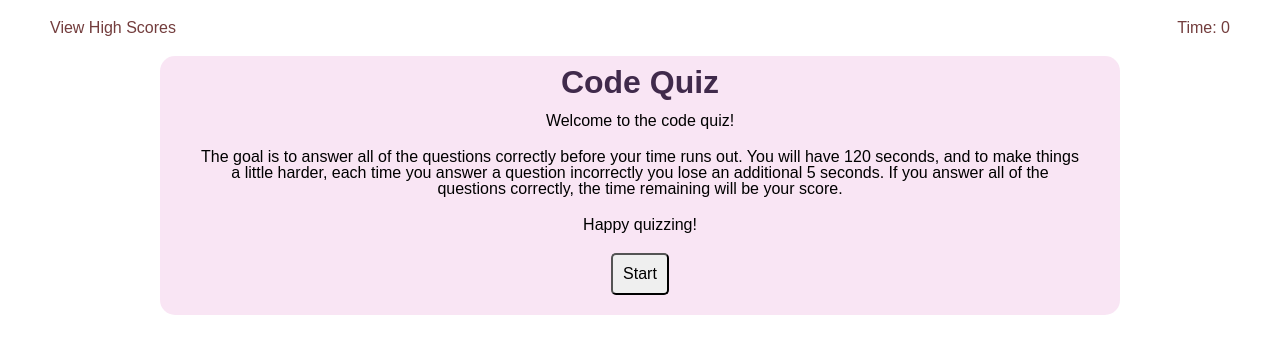
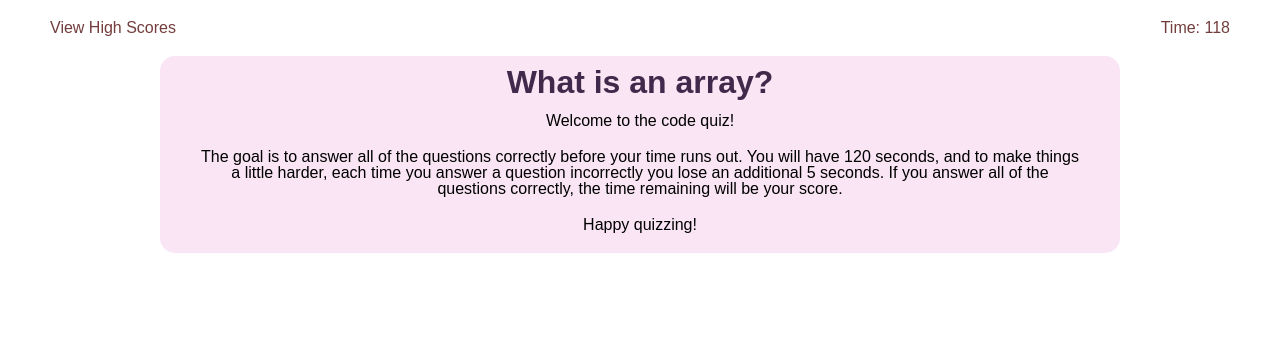
Before and after one commit to ericaleesnyder/code-quiz, a plain HTML site: page index.html in a window 1280 px wide. Both pictures are taken after a click on the button "Start". Drawn offline with Linux system fonts and the light colour scheme.

Commit message:
add JS to start button, initial question display

```diff
--- a/assets/js/script.js
+++ b/assets/js/script.js
@@ -43,3 +43,50 @@
 // THEN the game is over
 // WHEN the game is over
 // THEN I can save my initials and my score
+
+var startButton = document.querySelector(".start-button");
+var timerEl = document.querySelector(".timer-count");
+var highScores = document.querySelector(".high-scores")
+
+var question = document.querySelector("#question")
+// var newQuestion = document.createElement("h2");
+
+var timer;
+var timerCount;
+
+var questionList = [
+    "What is an array?",
+    "What is the purpose of a function?",
+    "What are the 5 primitive data types?",
+]
+
+
+function countDown () {
+    timerCount = 120;
+    timerEl.textContent = "Time: " + timerCount;
+
+    timer = setInterval(function() {
+        if (timerCount <= 0) {
+            clearInterval(timer);
+        } else {
+            timerCount--;
+            timerEl.textContent = "Time: " + timerCount;
+        }
+    }, 1000);
+};
+
+function newQuestion () {
+    question.textContent = "this is my new question text"
+};
+
+// highScores.addEventListeener("click", function (){
+
+// });
+
+startButton.addEventListener("click", function () {
+    startButton.style.display="none";
+    // newQuestion();
+    question.textContent=questionList[0];
+    question.setAttribute("text-align", "left");
+    countDown();
+});
--- a/assets/style/style.css
+++ b/assets/style/style.css
@@ -14,7 +14,7 @@ a:hover {
     font-weight:bold;
 }
 
-button {
+.start-button {
     border-radius: 5px;
     margin: 10px;
 }
--- a/index.html
+++ b/index.html
@@ -12,9 +12,9 @@
     <!--display oh header will be flex so we can have the items in the header justified to left and right (space between?)-->
     <header>
         <div>
-            <a href="#">View High Scores</a>
+            <a href="#" class="high-scores">View High Scores</a>
         </div>
-        <div>
+        <div class="timer-count">
             Time: 0
         </div>
     </header>
@@ -24,7 +24,7 @@
         <!--This section will be the "card" and will be populated with the questions-->
         <section class="card">
             <div class="main-card">
-                <h1>Code Quiz</h1>
+                <h1 class="question" id="question">Code Quiz</h1>
                 <p>
                     Welcome to the code quiz! </p>
                 <p>
@@ -33,7 +33,7 @@
                 <p>
                     Happy quizzing!
                 </p>
-                <button>
+                <button class="start-button" id="start">
                     <p>Start</p>
                 </button>
             </div>
```
